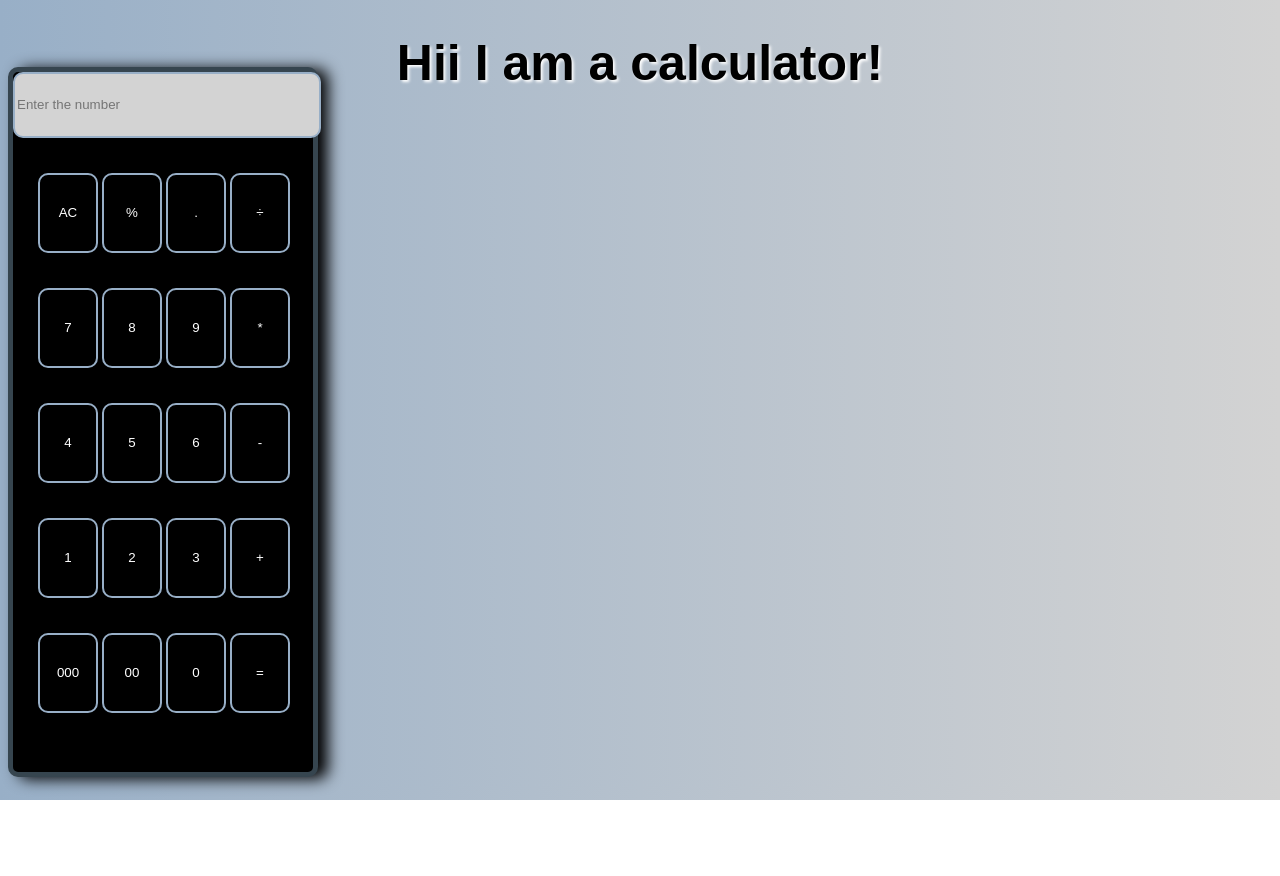
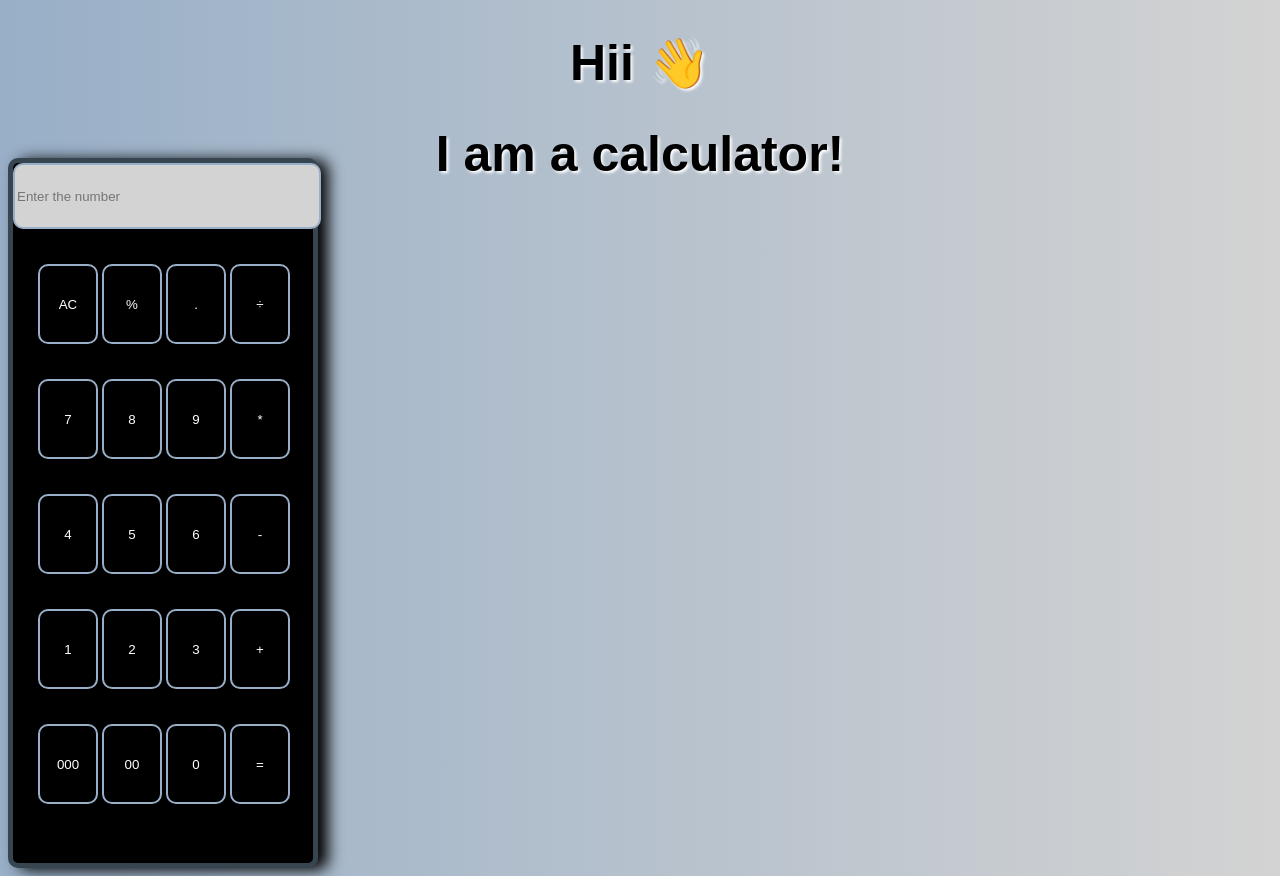
Before and after one commit to mansi-24082006/Calculator, a plain HTML site: page calculator.html in a window 1280 px wide. Before the commit the page ends 800 px from the top, so only its background shows below. Drawn offline with Linux system fonts and the light colour scheme; a web font is replaced by a local one.

Commit message:
Update calculator.html

```diff
--- a/calculator.html
+++ b/calculator.html
@@ -9,7 +9,9 @@
 </head>
 
 <body>
-    <h1 class="text">Hii I am a calculator!</h1>
+    <h1 class="text"> Hii <span style='font-size:50px;'>&#128075;</span>
+    </h1>
+    <h1 class="text"> I am a calculator!</h1>
     <div class="main">
         <div class="box">
             <input class="Num" type="text" id="number" placeholder="Enter the number">
```
